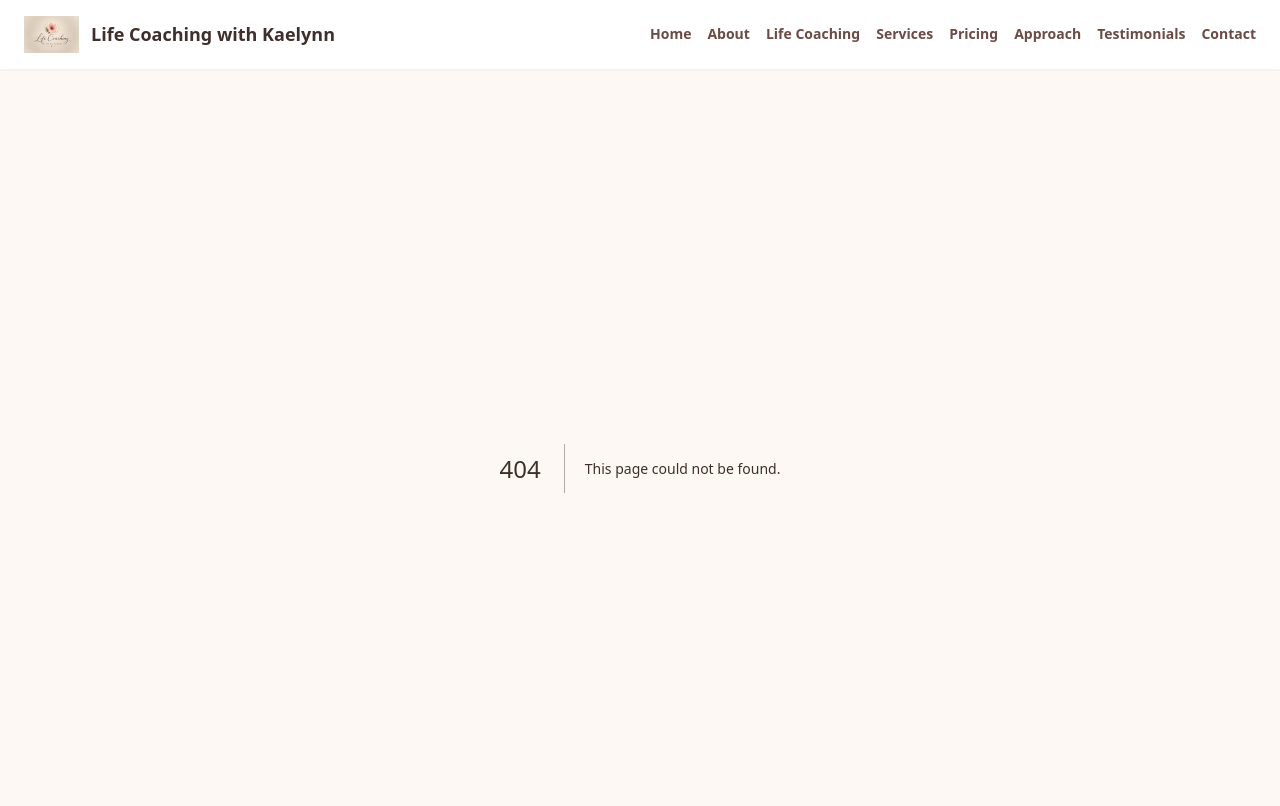
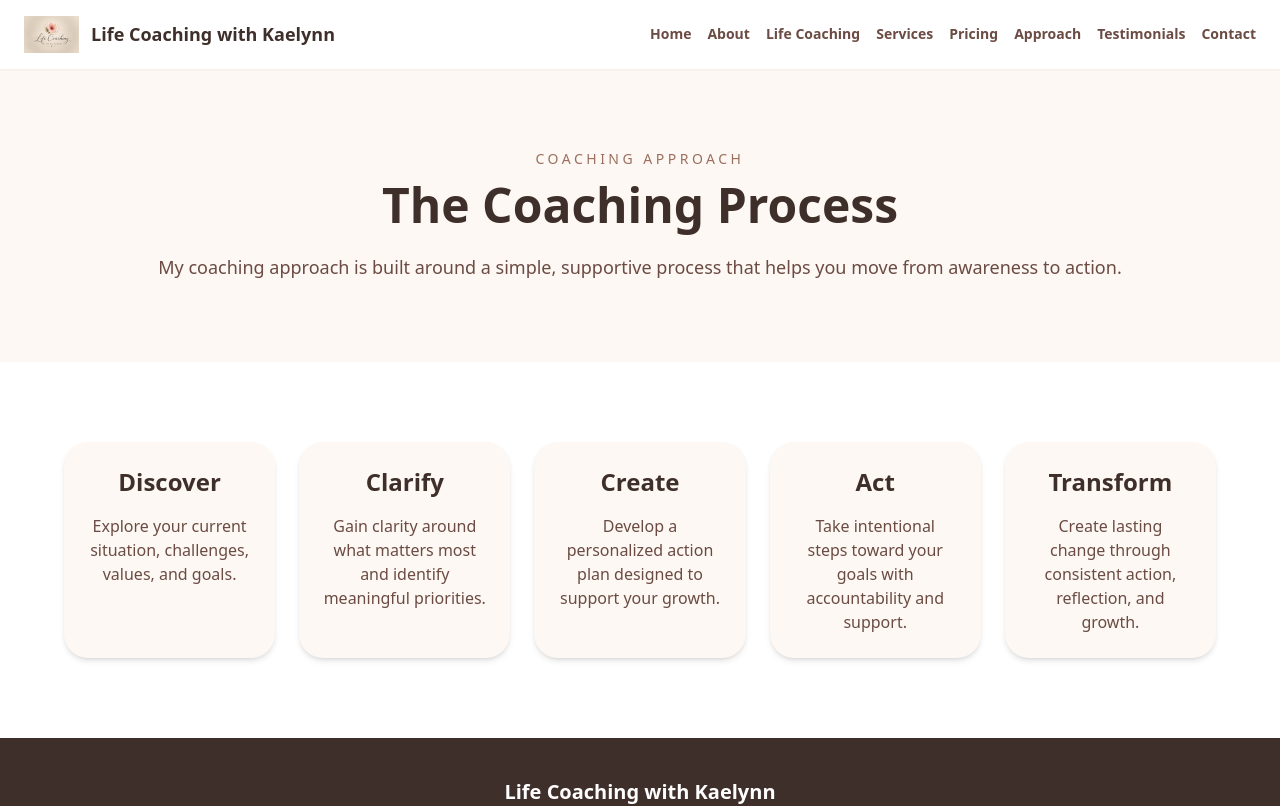
Before and after one commit to Kaelynn-Kinnison/life-coaching-with-kaelynn2, a Next.js app: page /coaching-approach in a window 1280 px wide. Before the commit this address had no page. Shown: the top 806 px of the page. Built offline with nearby package versions, Linux system fonts and the light colour scheme.

Commit message:
Add files via upload

```diff
--- /dev/null
+++ b/app/coaching-approach/page.js
@@ -0,0 +1,57 @@
+export default function CoachingApproach() {
+  const steps = [
+    {
+      title: "Discover",
+      text: "Explore your current situation, challenges, values, and goals.",
+    },
+    {
+      title: "Clarify",
+      text: "Gain clarity around what matters most and identify meaningful priorities.",
+    },
+    {
+      title: "Create",
+      text: "Develop a personalized action plan designed to support your growth.",
+    },
+    {
+      title: "Act",
+      text: "Take intentional steps toward your goals with accountability and support.",
+    },
+    {
+      title: "Transform",
+      text: "Create lasting change through consistent action, reflection, and growth.",
+    },
+  ];
+
+  return (
+    <main className="bg-[#fdf8f3]">
+      <section className="px-6 py-20 text-center">
+        <div className="max-w-5xl mx-auto">
+          <p className="uppercase tracking-[0.25em] text-[#9b6f5f] text-sm mb-3">
+            Coaching Approach
+          </p>
+
+          <h1 className="text-5xl font-bold mb-6">The Coaching Process</h1>
+
+          <p className="text-lg text-[#6b4b43] leading-relaxed">
+            My coaching approach is built around a simple, supportive process
+            that helps you move from awareness to action.
+          </p>
+        </div>
+      </section>
+
+      <section className="bg-white px-6 py-20">
+        <div className="max-w-6xl mx-auto grid md:grid-cols-5 gap-6">
+          {steps.map((step) => (
+            <div
+              key={step.title}
+              className="bg-[#fdf8f3] rounded-3xl shadow-md p-6 text-center"
+            >
+              <h2 className="text-2xl font-bold mb-4">{step.title}</h2>
+              <p className="text-[#6b4b43]">{step.text}</p>
+            </div>
+          ))}
+        </div>
+      </section>
+    </main>
+  );
+}
```
